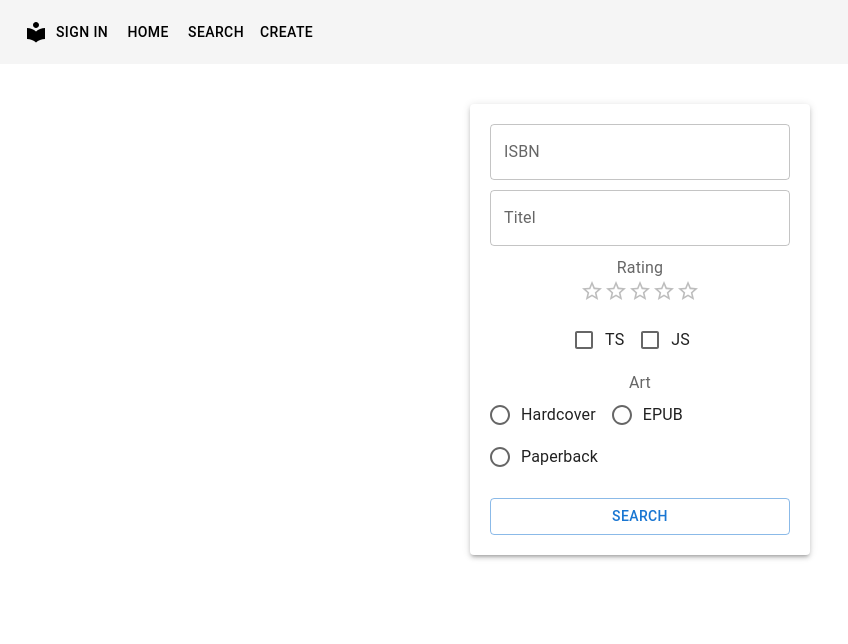
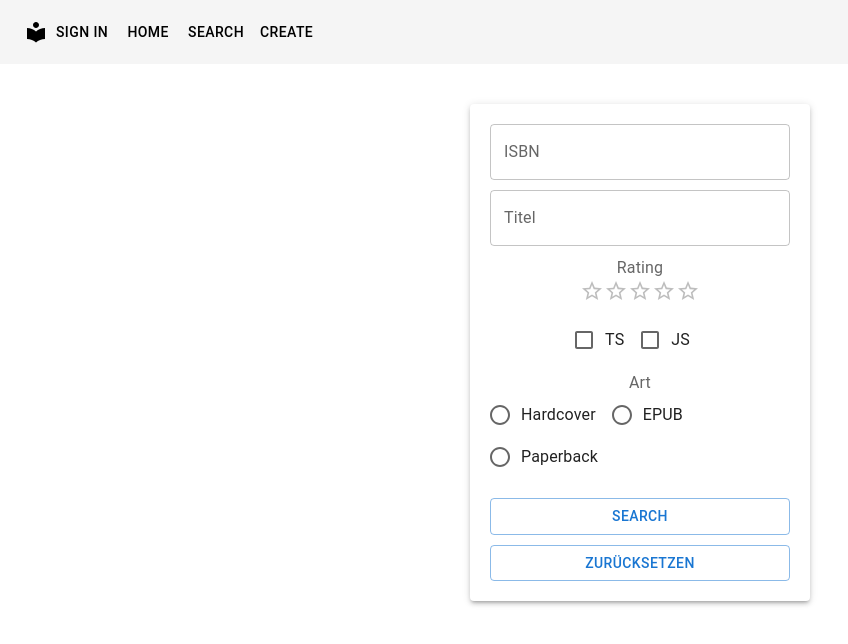
Before and after one commit to rirag12345/SWE-Abgabe-2-Gruppe-1, a React (Vite) app: page /search-results in a window 1280 px wide. Shown: the top 644 px of the page, without its empty margins (0-848 px from the left). Built offline with nearby package versions, Linux system fonts and the light colour scheme.

Commit message:
Added Reset Button

```diff
--- a/src/components/SearchBookButton.tsx
+++ b/src/components/SearchBookButton.tsx
@@ -16,9 +16,10 @@ import PropTypes from 'prop-types';
 
 interface SearchBookButtonProps {
   onSearch: (criteria: { isbn: string; title: string; rating: string; tsChecked: boolean; jsChecked: boolean; format: string }) => void;
+  onReset: () => void;
 }
 
-const SearchBookButton: React.FC<SearchBookButtonProps> = ({ onSearch }) => {
+const SearchBookButton: React.FC<SearchBookButtonProps> = ({ onSearch, onReset }) => {
   const [isbn, setIsbn] = useState('');
   const [title, setTitle] = useState('');
   const [rating, setRating] = useState<number | null>(null);
@@ -36,6 +37,16 @@ const SearchBookButton: React.FC<SearchBookButtonProps> = ({ onSearch }) => {
       format,
     };
     onSearch(criteria);
+  };
+
+  const handleReset = () => {
+    setIsbn('');
+    setTitle('');
+    setRating(null);
+    setTsChecked(false);
+    setJsChecked(false);
+    setFormat('');
+    onReset();
   };
 
   return (
@@ -97,6 +108,9 @@ const SearchBookButton: React.FC<SearchBookButtonProps> = ({ onSearch }) => {
         <Button variant="outlined" onClick={handleSearch} fullWidth style={{ marginTop: '20px' }}>
           Search
         </Button>
+        <Button variant="outlined" onClick={handleReset} fullWidth style={{ marginTop: '10px' }}>
+          Zurücksetzen
+        </Button>
       </Paper>
     </Box>
   );
@@ -104,6 +118,7 @@ const SearchBookButton: React.FC<SearchBookButtonProps> = ({ onSearch }) => {
 
 SearchBookButton.propTypes = {
   onSearch: PropTypes.func.isRequired,
+  onReset: PropTypes.func.isRequired,
 };
 
 export default SearchBookButton;
```
